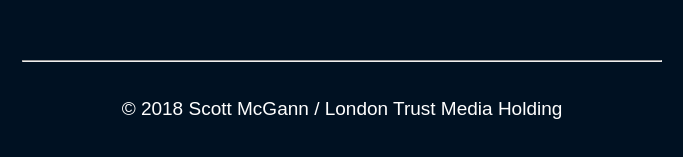
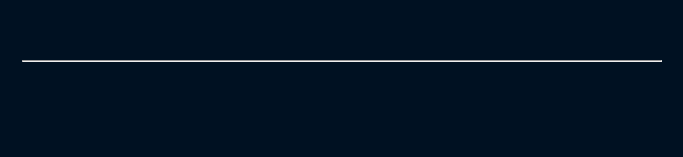
Before and after one commit to srmcgann/ircAnimations, a plain HTML site: page index.html in a window 1280 px wide. Shown: the part 2743-2900 px from the top of the page, without its empty margins (298-981 px from the left). After the commit the page ends 2844 px from the top, so only its background shows below. Drawn offline with Linux system fonts and the light colour scheme.

Commit message:
hid credit line

```diff
--- a/index.html
+++ b/index.html
@@ -40,8 +40,6 @@
       <a href="https://cantelope.ml/Darren/temp/irc_animation4/" target="_blank"><img class="thumb" src="https://lookie.ml/uploads/1vcnfh.gif" /></a>
       <a href="https://cantelope.ml/Darren/temp/irc_animation5/" target="_blank"><img class="thumb" src="https://lookie.ml/uploads/EBMF.gif" /></a>
       <br><br><hr>
-      <span class="subtext">&copy; 2018 Scott McGann / London Trust Media Holding</span>
-      <br><br>
     </div>
   </body>
 </html>
```
